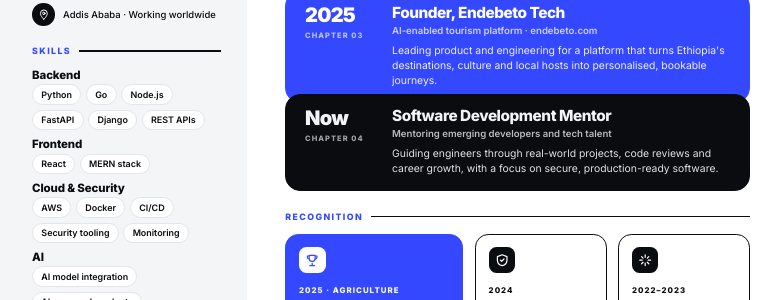
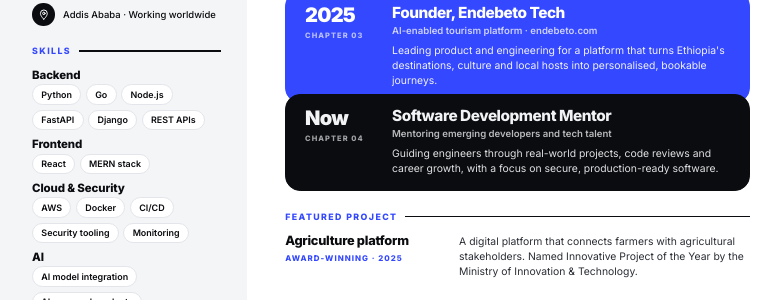
Before and after one commit to abawu/Befa, a website: page cv-print.html in a window 1280 px wide. Shown: the part 456-756 px from the top of the page, without its empty margins (2-783 px from the left). Drawn offline with Linux system fonts and the light colour scheme.

Commit message:
Add featured agriculture project to CV
Describe the award-winning agriculture platform that connects farmers with
agricultural stakeholders, filling the empty space under My story.

Co-Authored-By: Claude Opus 5.5 <noreply@anthropic.com>

```diff
--- a/cv-print.html
+++ b/cv-print.html
@@ -62,6 +62,14 @@ h1{font-size:30pt;letter-spacing:-.05em;margin:2.5mm 0 1.5mm;line-height:1}
 .card h3{font-size:11.5pt;margin-bottom:.6mm}
 .card .org{font-size:7.2pt;font-weight:600;opacity:.75;margin-bottom:1.3mm}
 .card p{font-size:7.8pt;opacity:.92;line-height:1.45}
+
+/* projects */
+.projects{margin-bottom:5mm}
+.proj{display:grid;grid-template-columns:42mm 1fr;gap:4mm;padding:2.6mm 0;border-top:.3mm solid var(--line)}
+.proj:first-child{border-top:0;padding-top:0}
+.proj h3{font-size:9.6pt;letter-spacing:-.02em}
+.proj .tag{display:block;font-size:5.9pt;font-weight:800;letter-spacing:.13em;text-transform:uppercase;color:var(--accent);margin-top:1.2mm}
+.proj p{font-size:7.8pt;color:#2b2e35;line-height:1.45}
 
 /* awards */
 .awards{display:grid;grid-template-columns:1.35fr 1fr 1fr;gap:3mm}
@@ -184,6 +192,14 @@ footer svg.waves{position:absolute;inset:0;width:100%;height:100%}
       </div>
     </div>
 
+    <div class="label">Featured project</div>
+    <div class="projects">
+      <div class="proj">
+        <div><h3>Agriculture platform</h3><span class="tag">Award-winning · 2025</span></div>
+        <p>A digital platform that connects farmers with agricultural stakeholders. Named Innovative Project of the Year by the Ministry of Innovation &amp; Technology.</p>
+      </div>
+    </div>
+
     <div class="label">Recognition</div>
     <div class="awards">
       <div class="award hl">
```
Also changed, not shown: 1 other file.
